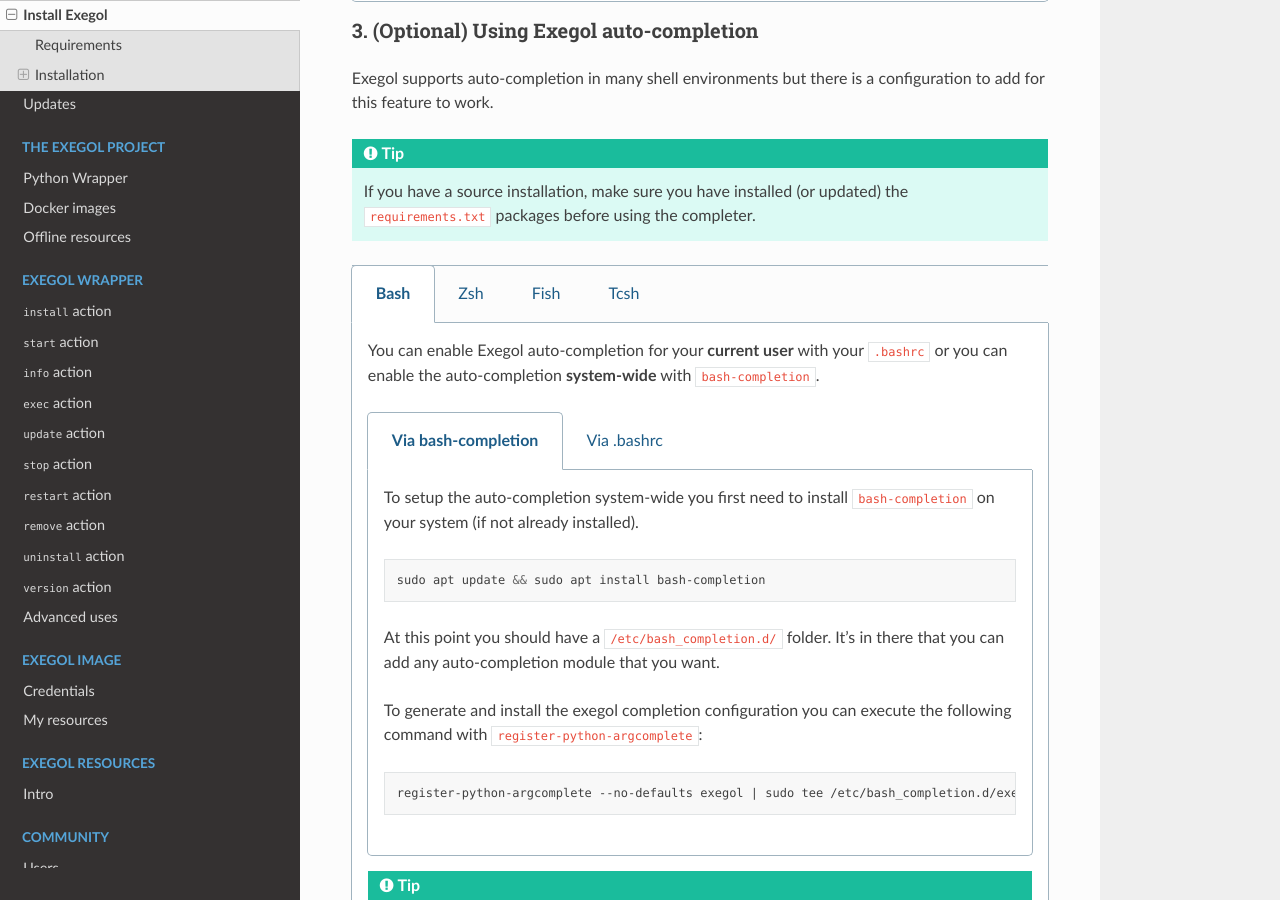
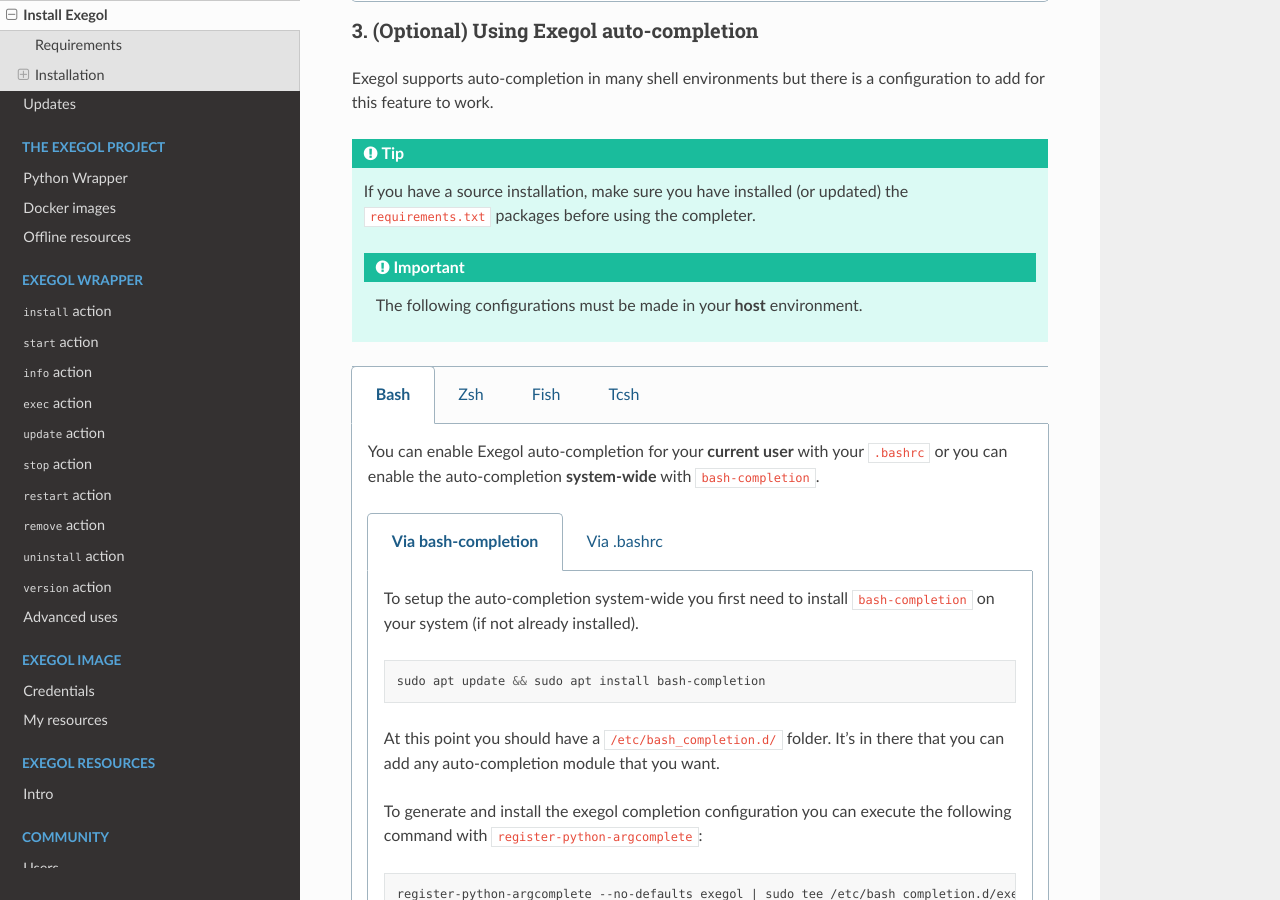
Before and after one commit to ThePorgs/Exegol-docs, a Sphinx documentation site: the page built from source/getting-started/install.rst, in a window 1280 px wide and 900 px high, scrolled down 2523 px. Built offline with Sphinx 7.4.7 and the Read the Docs theme 2.0.0, drawn with Linux system fonts in a browser that asks for light colours.

Commit message:
Explicit host env config

```diff
--- a/source/getting-started/install.rst
+++ b/source/getting-started/install.rst
@@ -207,6 +207,10 @@
 
     If you have a source installation, make sure you have installed (or updated) the ``requirements.txt`` packages before using the completer.
 
+    .. important::
+
+        The following configurations must be made in your **host** environment.
+
 ..  tabs::
     ..  tabs::
         .. tab:: Bash
```
